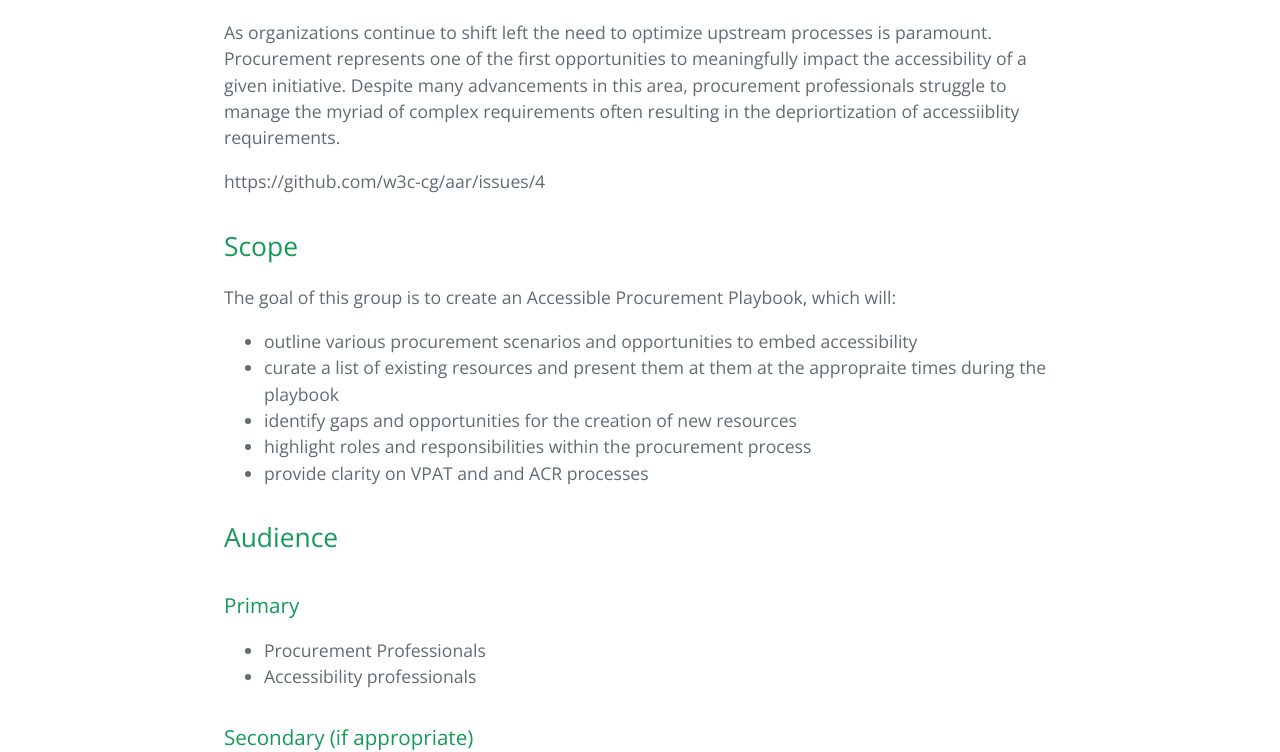
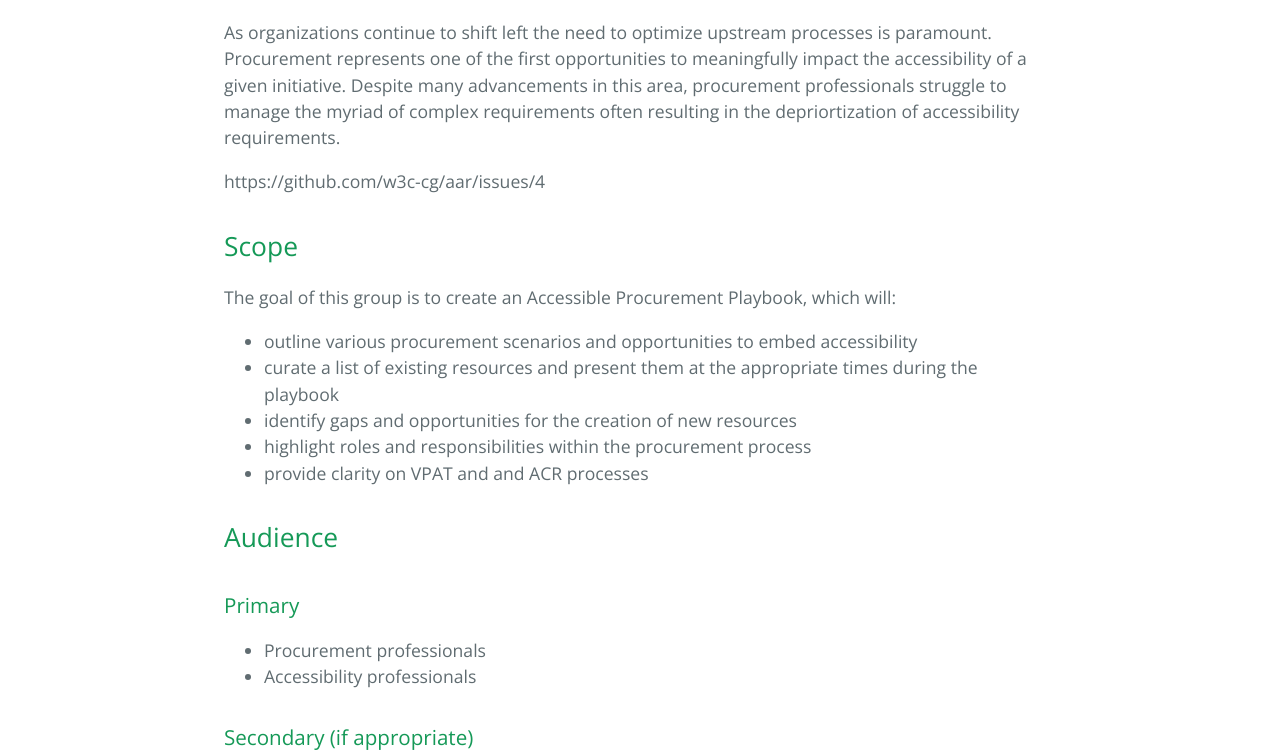
Before and after one commit to w3c-cg/aar, a Jekyll site: the page built from resources/accessible_procurement/scope.md, in a window 1280 px wide. Shown: the part 310-1062 px from the top of the page. Built offline with Jekyll 4.4.1, drawn with Linux system fonts in a browser that asks for light colours.

Commit message:
Update scope.md
Fixing typos

```diff
--- a/resources/accessible_procurement/scope.md
+++ b/resources/accessible_procurement/scope.md
@@ -7,7 +7,7 @@ show_description: false
 
 ## Purpose
 
-As organizations continue to shift left the need to optimize upstream processes is paramount. Procurement represents one of the first opportunities to meaningfully impact the accessibility of a given initiative. Despite many advancements in this area, procurement professionals struggle to manage the myriad of complex requirements often resulting in the depriortization of accessiiblity requirements.
+As organizations continue to shift left the need to optimize upstream processes is paramount. Procurement represents one of the first opportunities to meaningfully impact the accessibility of a given initiative. Despite many advancements in this area, procurement professionals struggle to manage the myriad of complex requirements often resulting in the depriortization of accessibility requirements.
 
 https://github.com/w3c-cg/aar/issues/4
 
@@ -15,7 +15,7 @@ https://github.com/w3c-cg/aar/issues/4
 
 The goal of this group is to create an Accessible Procurement Playbook, which will:
 - outline various procurement scenarios and opportunities to embed accessibility
-- curate a list of existing resources and present them at them at the appropraite times during the playbook
+- curate a list of existing resources and present them at the appropriate times during the playbook
 - identify gaps and opportunities for the creation of new resources
 - highlight roles and responsibilities within the procurement process
 - provide clarity on VPAT and and ACR processes
@@ -24,7 +24,7 @@ The goal of this group is to create an Accessible Procurement Playbook, which wi
 
 ### Primary
 
- - Procurement Professionals
+ - Procurement professionals
  - Accessibility professionals
 
 ### Secondary (if appropriate)
```
